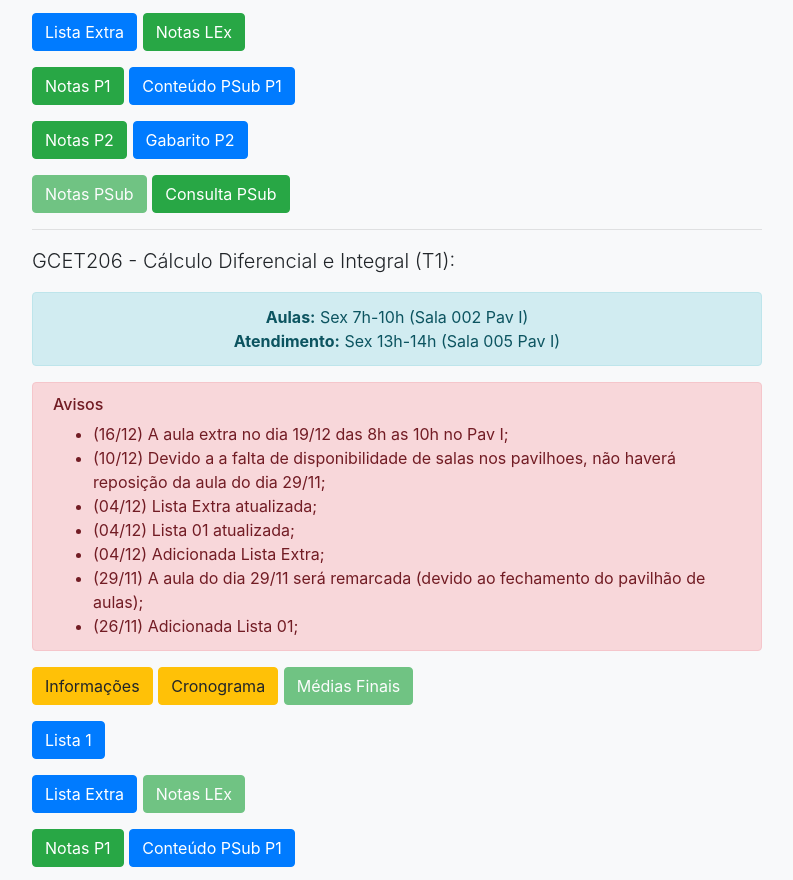
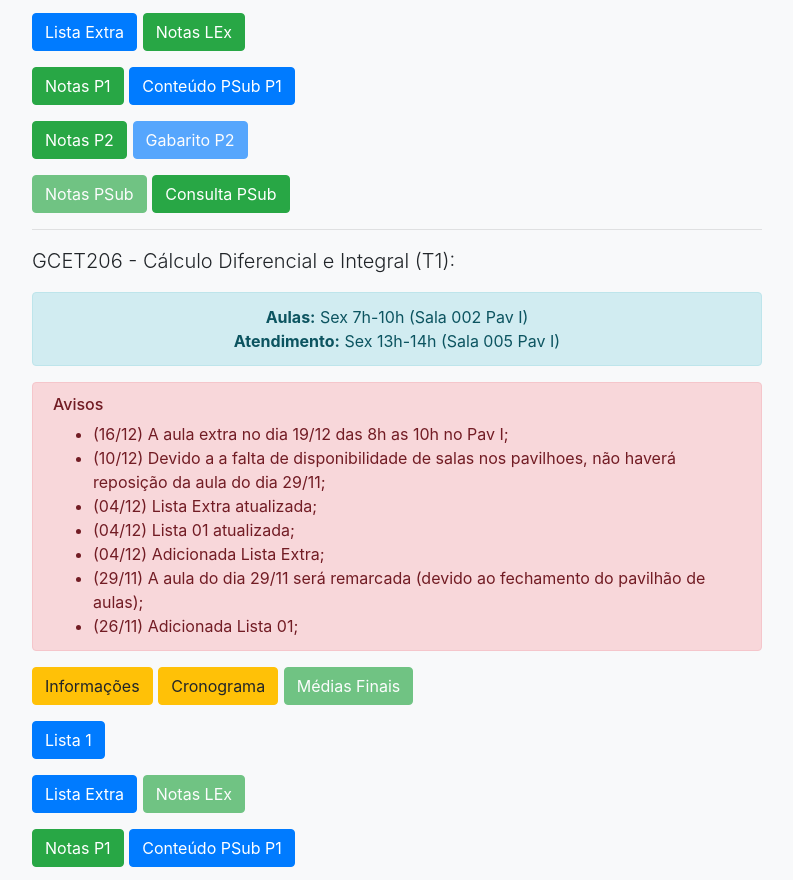
Before and after one commit to jtagomes/jtagomes.github.io, a website with bundled scripts: page index.html in a window 1280 px wide. Shown: the part 2790-3670 px from the top of the page, without its empty margins (243-1036 px from the left). Built offline with nearby package versions, Linux system fonts and the light colour scheme.

Commit message:
Update index.html

```diff
--- a/index.html
+++ b/index.html
@@ -202,7 +202,7 @@ Também possui experiência / interesse em Teoria de Grafos, Teoria do Transport
 </p>
 <p class="lead">
 <a class="btn btn-success" role="button" href="gcet007/Notas Prova 02.pdf">Notas P2</a>
-<a class="btn btn-primary" role="button" href="gcet007/Gabarito Prova 02.pdf">Gabarito P2</a>
+<a class="btn btn-primary disabled" role="button" href="gcet007/Gabarito Prova 02.pdf">Gabarito P2</a>
 </p>
 <p class="lead">
 <a class="btn btn-success disabled" role="button" href="gcet007/Notas Prova Sub.pdf">Notas PSub</a>
```
